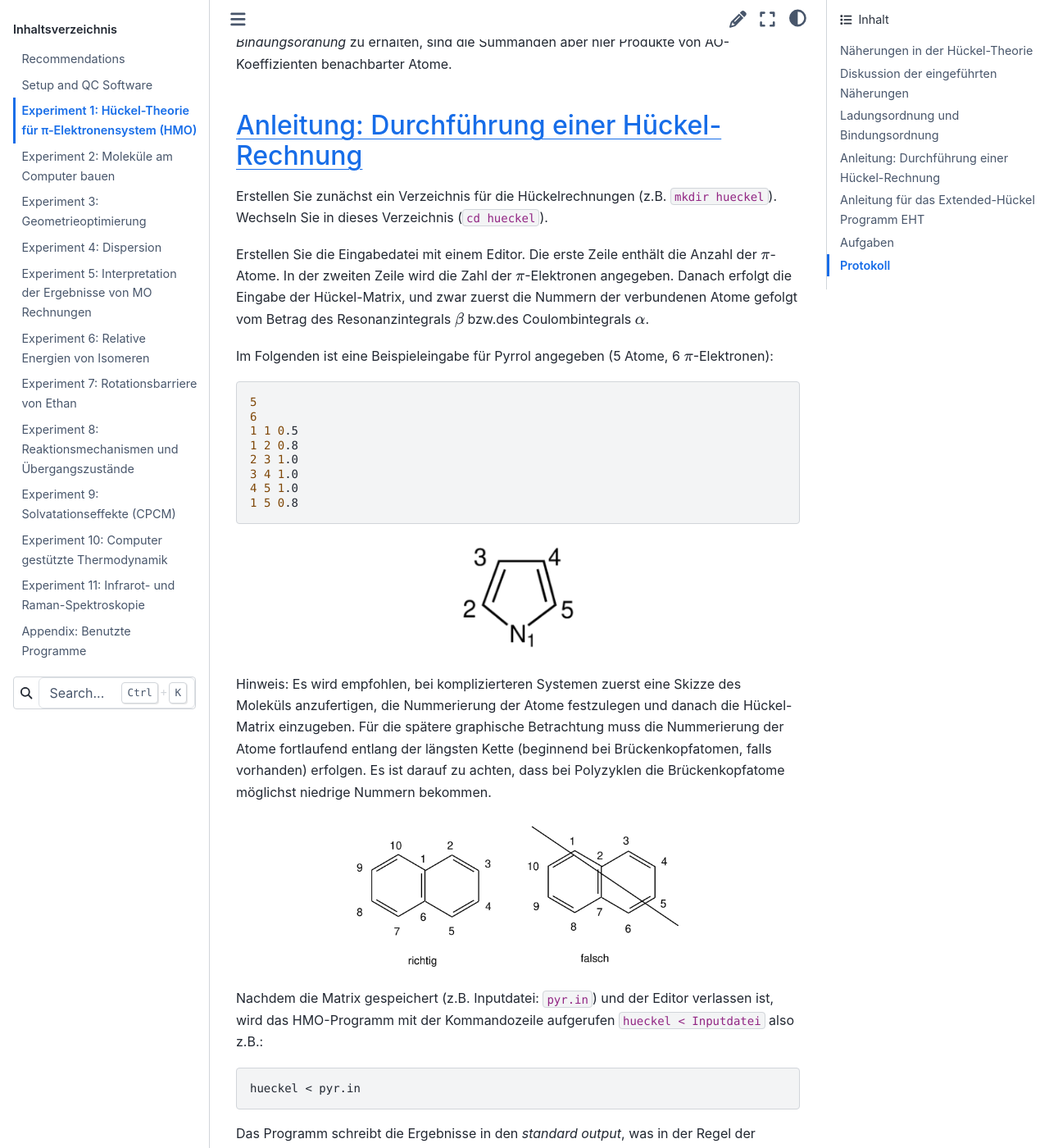
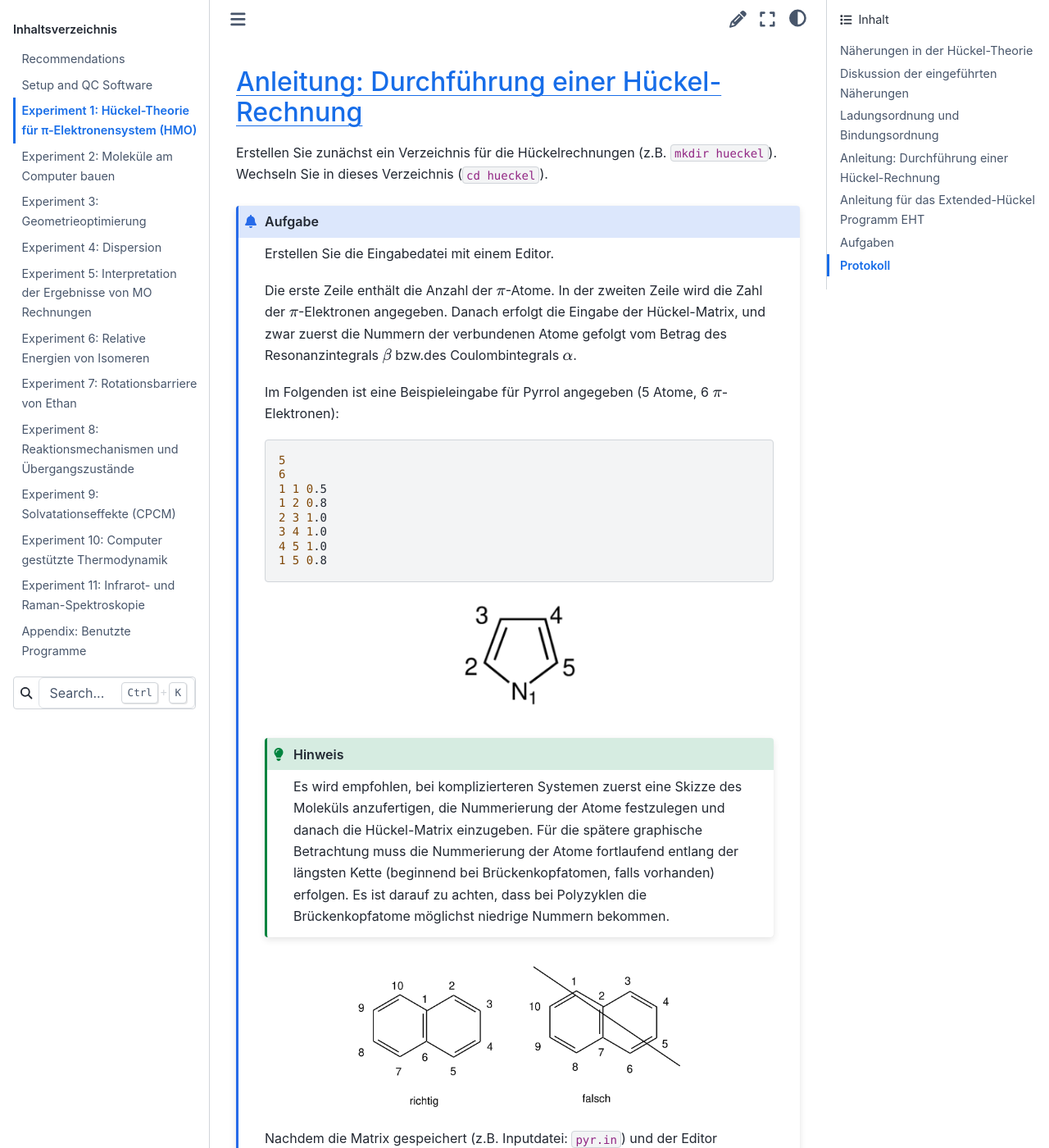
Before and after one commit to grimme-lab/bch616-teaching, a Sphinx documentation site: the page built from doc/ex1_hueckel.rst, in a window 1280 px wide and 1400 px high, scrolled down 2856 px. Shown: the whole window at 82% size. Built offline with Sphinx 7.4.7 and the Sphinx Book theme 1.1.4, drawn with Linux system fonts in a browser that asks for light colours; some of the changed text lies outside the part shown.

Commit message:
Minor corrections, rewording for more clarity

```diff
--- a/doc/ex1_hueckel.rst
+++ b/doc/ex1_hueckel.rst
@@ -17,15 +17,15 @@ Für planare, konjugierte (d.h. aus :math:`\mathrm{sp}^{2}`-hybridisierten Atome
 3. Die Überlappungsintegrale werden vernachlässigt für :math:`\mu \neq \nu` (:math:`S_{\mu\mu} = 1`).
 4. Die Integrale :math:`H_{\mu\nu}` werden empirisch festgelegt:
 
-(a) :math:`H_{\mu\nu} = \beta`, falls die Atome :math:`\mu` und :math:`\nu` direkt verbunden sind (Energie eines Elektrons im Feld zweier Kerne mit impliziten Korrekturen für vernachlässigte Terme). Sind |mu| und |nu| nicht direkt miteinander verbunden, gilt :math:`H_{\nu\nu} = 0`.
-(b) :math:`H_{\nu\nu} = \alpha` (Energie eines Elektrons im Feld des Kerns |mu| mit impliziten Korrekturen für vernachlässigte Terme).
+(a) :math:`H_{\mu\nu} = \beta`, falls die Atome :math:`\mu` und :math:`\nu` direkt verbunden sind (Energie eines Elektrons im Feld zweier Kerne mit impliziten Korrekturen für vernachlässigte Terme). Sind |mu| und |nu| nicht direkt miteinander verbunden, gilt :math:`H_{\mu\nu} = 0`.
+(b) :math:`H_{\nu\nu} = \alpha` (Energie eines Elektrons im Feld des Kerns |nu| mit impliziten Korrekturen für vernachlässigte Terme).
 
 In der Praxis wird :math:`\alpha` für Kohlenstoff willkürlich auf Null gesetzt, und die Parameter anderer Atome werden relativ dazu empirisch bestimmt. :math:`\beta` (Resonanzintegral) wird für eine :math:`\ce{C-C}` Bindung der Länge 1.4 |angst| als Standard auf -1 gesetzt. Bei Molekülen mit starken Abweichungen von dieser Standardlänge oder bei :math:`\ce{C-X}` Bindungen wird der :math:`\beta`-Wert empirisch verändert.
 
 Diskussion der eingeführten Näherungen
 --------------------------------------
 
-1.  Die :math:`\sigma`-:math:`\pi`-Separation ist gerechtfertigt, wenn die :math:`\sigma`-Elektronen in guter Näherung für die Reihe zu vergleichender :math:`\pi`-Zustände durch die gleiche Produktfunktion dargestellt werden können, d.h. wenn es innerhalb einer Reihe keine unterschiedlichen  :math:`\sigma`-:math:`\pi` Polarisationseffekte gibt. Behandelt man Aromaten unterschiedlichen Typs, ist diese Annahme jedoch bereits problematisch, da der Einfluss der :math:`\sigma`-Orbitale auf die Stabilität von Aromaten wohl nicht zu vernachlässigen ist. Ähnliches gilt für elektronische Spektren von Aromaten.
+1.  Die :math:`\sigma`-:math:`\pi`-Separation ist gerechtfertigt, wenn es innerhalb einer Reihe keine unterschiedlichen :math:`\sigma`-:math:`\pi` Polarisationseffekte gibt (:math:`\sigma` und :math:`\pi` sind entkoppelt). Behandelt man Aromaten unterschiedlichen Typs, ist diese Annahme jedoch bereits problematisch, da der Einfluss der :math:`\sigma`-Orbitale auf die Stabilität von Aromaten wohl nicht zu vernachlässigen ist. Ähnliches gilt für elektronische Spektren von Aromaten.
 2. Bei einfachen Kohlenwasserstoffen ist die Korrelation der Parameter :math:`\alpha` und :math:`\beta` mit experimentellen Größen recht brauchbar. Probleme treten beim Vorhandensein von Heteroatomen, stark polarisierbaren Atomen oder Molekülgruppen oder bei Bindungsstabilisierungseffekten wie Hyperkonjugation auf.
 
 Ladungsordnung und Bindungsordnung
@@ -78,114 +79,118 @@ Anleitung: Durchführung einer Hückel-Rechnung
 Erstellen Sie zunächst ein Verzeichnis für die Hückelrechnungen (z.B. ``mkdir hueckel``).
 Wechseln Sie in dieses Verzeichnis (``cd hueckel``).
 
-Erstellen Sie die Eingabedatei mit einem Editor. Die erste Zeile enthält die Anzahl der :math:`\pi`-Atome. In der zweiten Zeile wird die Zahl der :math:`\pi`-Elektronen angegeben. Danach erfolgt die Eingabe der Hückel-Matrix, und zwar zuerst die Nummern der verbundenen Atome gefolgt vom Betrag des Resonanzintegrals :math:`\beta` bzw.\ des Coulombintegrals :math:`\alpha`.
+.. admonition:: Aufgabe
 
-Im Folgenden ist eine Beispieleingabe für Pyrrol angegeben (5 Atome, 6 :math:`\pi`-Elektronen):
+   Erstellen Sie die Eingabedatei mit einem Editor.
 
-.. code-block:: bash
+   Die erste Zeile enthält die Anzahl der :math:`\pi`-Atome. In der zweiten Zeile wird die Zahl der :math:`\pi`-Elektronen angegeben. Danach erfolgt die Eingabe der Hückel-Matrix, und zwar zuerst die Nummern der verbundenen Atome gefolgt vom Betrag des Resonanzintegrals :math:`\beta` bzw.\ des Coulombintegrals :math:`\alpha`.
 
-   5
-   6
-   1 1 0.5
-   1 2 0.8
-   2 3 1.0
-   3 4 1.0
-   4 5 1.0
-   1 5 0.8
+   Im Folgenden ist eine Beispieleingabe für Pyrrol angegeben (5 Atome, 6 :math:`\pi`-Elektronen):
 
-.. figure:: img/pyrrol.png
-   :width: 150px
-   :align: center
+   .. code-block:: bash
 
-Hinweis: Es wird empfohlen, bei komplizierteren Systemen zuerst eine Skizze des Moleküls anzufertigen,
-die Nummerierung der Atome festzulegen und danach die Hückel-Matrix einzugeben. Für die spätere graphische Betrachtung
-muss die Nummerierung der
-Atome fortlaufend entlang der längsten Kette (beginnend bei Brückenkopfatomen, falls vorhanden) erfolgen.
-Es ist darauf zu achten, dass bei Polyzyklen die Brückenkopfatome möglichst niedrige Nummern bekommen.
+      5
+      6
+      1 1 0.5
+      1 2 0.8
+      2 3 1.0
+      3 4 1.0
+      4 5 1.0
+      1 5 0.8
 
-.. figure:: img/viewhuck_naph.png
-   :width: 400px
-   :align: center
+   .. figure:: img/pyrrol.png
+      :width: 150px
+      :align: center
 
-Nachdem die Matrix gespeichert (z.B. Inputdatei: ``pyr.in``) und der Editor verlassen ist, wird das HMO-Programm mit der Kommandozeile aufgerufen ``hueckel < Inputdatei``
-also z.B.:
+   .. hint::
 
-.. code-block:: bash
+      Es wird empfohlen, bei komplizierteren Systemen zuerst eine Skizze des Moleküls anzufertigen, die Nummerierung der Atome festzulegen und danach die Hückel-Matrix einzugeben. Für die spätere graphische Betrachtung muss die Nummerierung der Atome fortlaufend entlang der längsten Kette (beginnend bei Brückenkopfatomen, falls vorhanden) erfolgen. Es ist darauf zu achten, dass bei Polyzyklen die Brückenkopfatome möglichst niedrige Nummern bekommen.
 
-   hueckel < pyr.in
+   .. figure:: img/viewhuck_naph.png
+      :width: 400px
+      :align: center
 
-Das Programm schreibt die Ergebnisse in den *standard output*, was in der Regel der Bildschirm ist. Um die Ergebnisse zu speichern, muss die Ausgabe in eine Datei umgeleitet werden ``hueckel < Inputdatei > Outputdatei``
-also z.B.:
+   Nachdem die Matrix gespeichert (z.B. Inputdatei: ``pyr.in``) und der Editor verlassen ist, wird das HMO-Programm mit der Kommandozeile aufgerufen ``hueckel < Inputdatei``
+   also z.B.:
 
-.. code-block:: bash
+   .. code-block:: bash
 
-   ****************************************
-         H U E C K E L - PROGRAM
-         S. GRIMME, UNI MUENSTER
-   ****************************************
+      hueckel < pyr.in
 
-   NUMBER OF ATOMS ?
-   NUMBER OF ELECTRONS ?
-   ATOM I, ATOM J, ALPHA/BETA IJ (IN UNITS OF BETA) ?
-   STOP WITH -1 -1 -1
+   Das Programm schreibt die Ergebnisse in den *standard output*, was in der Regel der Bildschirm ist. Um die Ergebnisse zu speichern, muss die Ausgabe in eine Datei umgeleitet werden ``hueckel < Inputdatei > Outputdatei``
+   also z.B.:
 
-   MATRIX PRINTED:  HUECKEL-MATRIX
+   .. code-block:: bash
 
-         1         2         3         4         5
+      ****************************************
+            H U E C K E L - PROGRAM
+            S. GRIMME, UNI MUENSTER
+      ****************************************
 
-   1   0.50000
-   2   0.80000   0.00000
-   3   0.00000   1.00000   0.00000
-   4   0.00000   0.00000   1.00000   0.00000
-   5   0.80000   0.00000   0.00000   1.00000   0.00000
+      NUMBER OF ATOMS ?
+      NUMBER OF ELECTRONS ?
+      ATOM I, ATOM J, ALPHA/BETA IJ (IN UNITS OF BETA) ?
+      STOP WITH -1 -1 -1
 
-   EIGENVALUES
+      MATRIX PRINTED:  HUECKEL-MATRIX
 
-   MO NR     :          1         2         3         4         5
-   OCCUPATION:         2.0       2.0       2.0       0.0       0.0
-   EPSILON   :      1.94464   0.75990   0.61803  -1.20454  -1.61803
+            1         2         3         4         5
 
-   MATRIX PRINTED:  HMO-VECTORS
+      1   0.50000
+      2   0.80000   0.00000
+      3   0.00000   1.00000   0.00000
+      4   0.00000   0.00000   1.00000   0.00000
+      5   0.80000   0.00000   0.00000   1.00000   0.00000
 
-         1         2         3         4         5
+      EIGENVALUES
 
-   1   0.47364   0.71279   0.00000   0.51730   0.00000
-   2   0.42765   0.11579  -0.60150  -0.55110   0.37175
-   3   0.45271  -0.48224  -0.37175   0.24998  -0.60150
-   4   0.45271  -0.48224   0.37175   0.24998   0.60150
-   5   0.42765   0.11579   0.60150  -0.55110  -0.37175
+      MO NR     :          1         2         3         4         5
+      OCCUPATION:         2.0       2.0       2.0       0.0       0.0
+      EPSILON   :      1.94464   0.75990   0.61803  -1.20454  -1.61803
 
-   ALL ENERGETIC QUANTITIES IN UNITS OF BETA!
+      MATRIX PRINTED:  HMO-VECTORS
 
-   TOTAL     ENERGY     :    6.645154
-   TOTAL     ENERGY/#EL :    1.107526
-   RESONANCE ENERGY     :    1.645154
-   RESONANCE ENERGY/#EL :    0.274192
+            1         2         3         4         5
 
-   MATRIX PRINTED:  CHARGE DENSITY/BOND ORDER MATRIX
+      1   0.47364   0.71279   0.00000   0.51730   0.00000
+      2   0.42765   0.11579  -0.60150  -0.55110   0.37175
+      3   0.45271  -0.48224  -0.37175   0.24998  -0.60150
+      4   0.45271  -0.48224   0.37175   0.24998   0.60150
+      5   0.42765   0.11579   0.60150  -0.55110  -0.37175
 
-         1         2         3         4         5
+      ALL ENERGETIC QUANTITIES IN UNITS OF BETA!
 
-   1   1.46480
-   2   0.57016   1.11619
-   3  -0.25863   0.72274   1.15141
-   4  -0.25863  -0.17168   0.59862   1.15141
-   5   0.57016  -0.33103  -0.17168   0.72274   1.11619
+      TOTAL     ENERGY     :    6.645154
+      TOTAL     ENERGY/#EL :    1.107526
+      RESONANCE ENERGY     :    1.645154
+      RESONANCE ENERGY/#EL :    0.274192
 
-   MINIMUM BOND ORDER BETWEEN BONDED ATOMS  0.5701648900629098
-   MAXIMUM BOND ORDER BETWEEN BONDED ATOMS  0.7227442228601404
+      MATRIX PRINTED:  CHARGE DENSITY/BOND ORDER MATRIX
 
-Nachdem zuerst die Hückelmatrix in Diagonalform angegeben wird, folgt eine Auflistung der Energieeigenwerte der Hückel MO's.
-Die Koeffizientenmatrix (``HMO-VECTORS``) enthält die Orbitalkoeffizienten der :math:`\pi`-AO's (:math:`c_{iA}`),
-wobei die MO's die Spalten und die AO's die Zeilen der Matrix bilden.
+            1         2         3         4         5
 
-Die Output-Daten können mit ``viewhuck`` graphisch dargestellt werden. Dies geschieht mit dem Befehl: ``viewhuck Dateiname``, also bspw.
+      1   1.46480
+      2   0.57016   1.11619
+      3  -0.25863   0.72274   1.15141
+      4  -0.25863  -0.17168   0.59862   1.15141
+      5   0.57016  -0.33103  -0.17168   0.72274   1.11619
 
-.. code-block:: bash
+      MINIMUM BOND ORDER BETWEEN BONDED ATOMS  0.5701648900629098
+      MAXIMUM BOND ORDER BETWEEN BONDED ATOMS  0.7227442228601404
 
-    viewhuck < pyr.out
+   Nachdem zuerst die Hückelmatrix in Diagonalform angegeben wird, folgt eine Auflistung der Energieeigenwerte der Hückel MO's.
+   Die Koeffizientenmatrix (``HMO-VECTORS``) enthält die Orbitalkoeffizienten der :math:`\pi`-AO's (:math:`c_{iA}`),
+   wobei die MO's die Spalten und die AO's die Zeilen der Matrix bilden.
 
-Das Programm erzeugt eine Postskript-Datei (``Dateiname.ps``). Diese kann z.B. mit ``okular Dateiname.ps`` geöffnet werden.
+   Die Output-Daten können mit ``viewhuck`` graphisch dargestellt werden. Dies geschieht mit dem Befehl: ``viewhuck Dateiname``, also bspw.
+
+   .. code-block:: bash
+
+      viewhuck < pyr.out
+
+   Das Programm erzeugt eine Postskript-Datei (``Dateiname.ps``). Diese kann z.B. mit ``okular Dateiname.ps`` geöffnet werden.
+
+
 
 
 Anleitung für das Extended-Hückel Programm EHT
@@ -292,7 +297,7 @@ e) Finden Sie die jeweils bevorzugte Kohlenstoffposition für a. elektrophile un
    | 3,4-Benzophenanthren    | 8.40             |
    +-------------------------+------------------+
 
-8. Führen Sie eine EHT-Rechnung für CO (:math:`r`(C-O) = 1.15 |angst|) durch.
+8. Führen Sie eine EHT-Rechnung für CO ( :math:`r` (C-O) = 1.15 |angst|) durch.
    Zeichnen Sie ein MO-Schema aus den Informationen der MO-Eigenwerte und
    skizzieren Sie die Molekülorbitale, indem Sie die Matrix der MO-Koeffizienten
    am Ende des Outputs auswerten (MATRIX PRINTED: occ. MO-MATRIX).
@@ -376,7 +381,7 @@ Protokoll
    +-------------------+-----+---------+---------+---------+---------+
    | Atom              | O   | ipso C  | ortho C | meta C  | para C  |
    +===================+=====+=========+=========+=========+=========+
-   | :math:`q_A\ [e]`  |     |         |         |         |         |
+   | :math:`q_A ~[e]`  |     |         |         |         |         |
    +-------------------+-----+---------+---------+---------+---------+
 
 
@@ -398,7 +403,7 @@ Protokoll
    +--------------------+-------------------+-----------------------------+
    | Atom               | 6,9,12,15,18      | 7,8,10,11,13,14,16,17,19,20 |
    +====================+===================+=============================+
-   | :math:`q_A\ [e]`   |                   |                             |
+   | :math:`q_A ~[e]`   |                   |                             |
    +--------------------+-------------------+-----------------------------+
 
 
```
Also changed, not shown: other parts of doc/ex1_hueckel.rst (+39 -38 lines).
